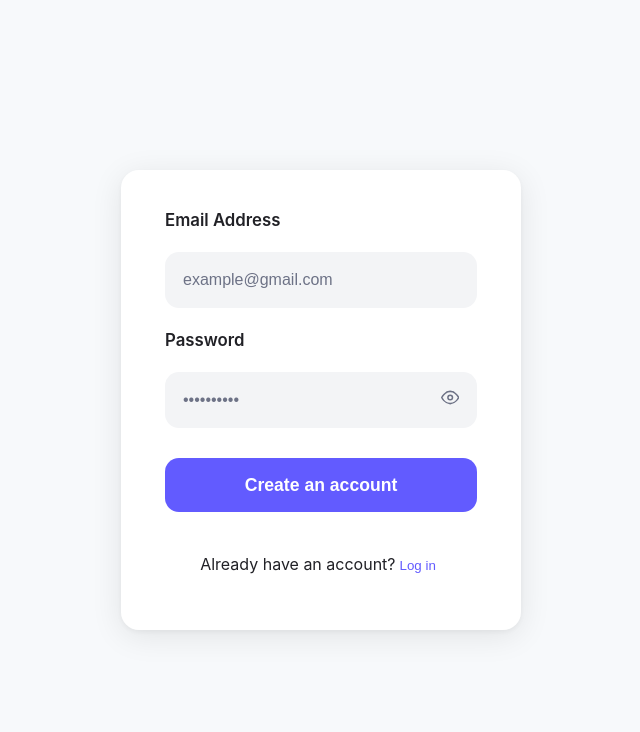
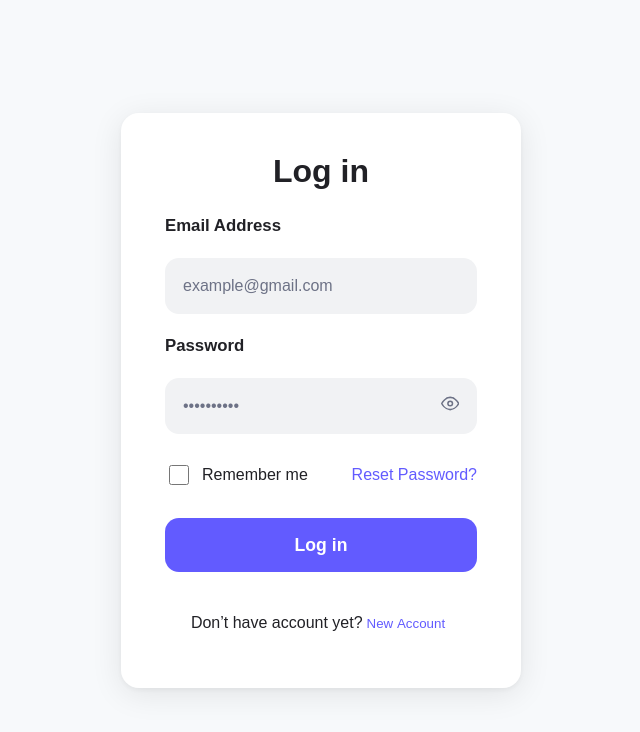
Before and after one commit to laughinme/financial-work, a React (Vite) app in the folder frontend/: page / in a window 1280 px wide. Shown: the top 732 px of the page, without its empty margins (319-959 px from the left). Built offline with nearby package versions, Linux system fonts and the light colour scheme.

Commit message:
reset func
-added reset react comp
-changed design

```diff
--- a/frontend/src/auth/log/log.css
+++ b/frontend/src/auth/log/log.css
@@ -1,38 +1,190 @@
-.container{
-    border: solid 2px;
-    width: 300px;
-    height: 300px;
-    border-radius: 15px ;
+
+:root {
+    --primary:      #625bff;
+    --border:       #d7dbe8;
+    --text:         #212126;
+    --label:        #212126;
+    --placeholder:  #6d7286;
+    --bg-input:     #f1f2f4;
   }
-.regplace{
-    display: grid;
-    gap: 20px;
-    justify-content: center;
 
 
+  @import url('https://fonts.googleapis.com/css2?family=Poppins:wght@400;500;600;700&display=swap');
+
+
+  * { box-sizing: border-box; }
+
+  body {
+    background: #f7f9fb;
+    font-family: 'Poppins', Arial, sans-serif;
+    margin: 0;
+    min-height: 100vh;
+    display: flex;
+    align-items: center;
+    justify-content: center;
+    overflow-x: hidden;
   }
-.btns{
-    display: grid;
+
+
+  @keyframes card-enter {
+    0%   { opacity: 0; transform: translateY(40px) scale(.97); }
+    100% { opacity: 1; transform: translateY(0)    scale(1);   }
+  }
+  @keyframes btn-hover {
+    0%   { transform: translateY(0)  scale(1);   }
+    100% { transform: translateY(-2px) scale(1.04); }
+  }
+
+
+  .login-card {
+    background: #fff;
+    width: 400px;
+    padding: 40px 44px;
+    border-radius: 18px;
+    box-shadow: 0 6px 32px rgba(0,0,0,.09), 0 2px 6px rgba(0,0,0,.05);
+    display: flex;
+    flex-direction: column;
+    gap: 22px;
+    animation: card-enter .6s cubic-bezier(.16,1,.3,1) both;
+  }
+
+
+  .form-title {
+    font-size: 2rem;
+    font-weight: 600;
+    color: var(--text);
+    margin: 0 0 4px 0;
+    text-align: center;
+  }
+
+
+  .field-label {
+    font-size: 1.05rem;
+    font-weight: 600;
+    color: var(--label);
+  }
+
+
+  .input-wrapper { position: relative; }
+
+  .input-wrapper input {
+    width: 100%;
+    height: 56px;
+    padding: 0 18px;
+    font-size: 1rem;
+    color: var(--text);
+    background: var(--bg-input);
+    border: none;
+    border-radius: 14px;
+    outline: none;
+    transition: box-shadow .18s, background .18s;
+  }
+  .input-wrapper input::placeholder { color: var(--placeholder); }
+  .input-wrapper input:focus {
+    background: #fff;
+    box-shadow: 0 0 0 3px var(--primary);
+  }
+
+  .password .toggle-pass {
+    position: absolute;
+    right: 18px;
+    top: 50%;
+    transform: translateY(-50%);
+    background: none;
+    border: none;
+    font-size: 1.15rem;
+    color: #6d7286;
+    cursor: pointer;
+    padding: 0;
+    transition: transform .25s;
+  }
+  .password .toggle-pass:hover { transform: translateY(-50%) rotate(180deg); }
+
+
+  .options-row {
+    display: flex;
+    justify-content: space-between;
+    align-items: center;
+    margin-top: 6px;
+  }
+  .remember {
+    display: flex;
+    align-items: center;
     gap: 10px;
+    font-size: 1rem;
+    color: var(--text);
   }
-.email{
-    width: 200px;
+  .remember input {
+    width: 20px;
     height: 20px;
+    border: 2px solid var(--text);
+    border-radius: 4px;
+    accent-color: var(--primary);
+    cursor: pointer;
   }
-.header{
+  .reset {
+    background: none;
+    border: none;
+    color: var(--primary);
+    font-size: 1rem;
+    cursor: pointer;
+    padding: 0;
+  }
+
+
+  .primary-btn {
+    margin-top: 8px;
+    height: 54px;
+    width: 100%;
+    border: none;
+    border-radius: 14px;
+    background: var(--primary);
+    color: #fff;
+    font-size: 1.1rem;
+    font-weight: 600;
+    cursor: pointer;
+    transition: transform .18s, opacity .16s, box-shadow .18s;
+  }
+  .primary-btn:hover {
+    animation: btn-hover .18s forwards;
+    box-shadow: 0 6px 20px rgba(98,91,255,.28);
+  }
+  .primary-btn:active { transform: translateY(0) scale(.96); }
+
+
+  .footer {
+    margin-top: 20px;
+    text-align: center;
+    font-size: 1rem;
+    color: var(--text);
+  }
+  .footer .link {
+    background: none;
+    border: none;
+    color: var(--primary);
+    font-weight: 500;
+    cursor: pointer;
+    padding-left: 4px;
+    transition: color .15s;
+  }
+  .footer .link:hover { color: #4338ff; }
+
+
+  .qr-block {
     display: flex;
-    justify-content: center;
+    flex-direction: column;
+    align-items: center;
+    gap: 10px;
+    margin-top: 6px;
   }
-.login{
-    border-radius: 5px;
-    background-color: white;
-    color: black;
-
+  .qr-label {
+    font-size: 1rem;
+    font-weight: 500;
+    color: var(--text);
   }
-.reg{
-    background-color: black;
-    color: white;
-    border-radius: 5px;
-    border: 0;
-    height: 25px;
+  .qr-secret {
+    font-size: .82rem;
+    color: var(--placeholder);
+    word-break: break-all;
+    text-align: center;
   }
--- a/frontend/src/auth/log/log.jsx
+++ b/frontend/src/auth/log/log.jsx
@@ -1,11 +1,12 @@
 import React, { useState } from 'react';
 import { FiEye, FiEyeOff } from 'react-icons/fi';
-import './Log.css';
+import './log.css';
 
-function Log({ onSwitch }) {
-  const [email, setEmail] = useState('');
-  const [password, setPassword] = useState('');
-  const [showPass, setShowPass] = useState(false);
+
+function Log({ onSwitch, onReset }) {
+  const [email, setEmail]   = useState('');
+  const [password, setPass] = useState('');
+  const [showPass, setShow] = useState(false);
 
   const handleSubmit = e => {
     e.preventDefault();
@@ -15,6 +16,9 @@ function Log({ onSwitch }) {
   return (
     <form className="login-card" onSubmit={handleSubmit}>
 
+      <h1 className="form-title">Log in</h1>
+
+
       <label className="field-label" htmlFor="email">Email Address</label>
       <div className="input-wrapper">
         <input
@@ -23,8 +27,10 @@ function Log({ onSwitch }) {
           placeholder="example@gmail.com"
           value={email}
           onChange={e => setEmail(e.target.value)}
+          required
         />
       </div>
+
 
       <label className="field-label" htmlFor="password">Password</label>
       <div className="input-wrapper password">
@@ -33,12 +39,13 @@ function Log({ onSwitch }) {
           type={showPass ? 'text' : 'password'}
           placeholder="••••••••••"
           value={password}
-          onChange={e => setPassword(e.target.value)}
+          onChange={e => setPass(e.target.value)}
+          required
         />
         <button
           type="button"
           className="toggle-pass"
-          onClick={() => setShowPass(!showPass)}
+          onClick={() => setShow(!showPass)}
           aria-label={showPass ? 'Hide password' : 'Show password'}
         >
           {showPass ? <FiEyeOff /> : <FiEye />}
@@ -52,7 +59,13 @@ function Log({ onSwitch }) {
           <span>Remember me</span>
         </label>
 
-        <button type="button" className="reset">Reset Password?</button>
+        <button
+          type="button"
+          className="reset"
+          onClick={onReset}
+        >
+          Reset Password?
+        </button>
       </div>
 
 
@@ -61,7 +74,13 @@ function Log({ onSwitch }) {
 
       <p className="footer">
         Don’t have account yet?
-        <button type="button" className="link" onClick={onSwitch}> New Account</button>
+        <button
+          type="button"
+          className="link"
+          onClick={onSwitch}
+        >
+          New&nbsp;Account
+        </button>
       </p>
     </form>
   );
--- /dev/null
+++ b/frontend/src/auth/log/reset.jsx
@@ -0,0 +1,34 @@
+import React, { useState } from 'react';
+import './log.css';
+
+function Reset({ onBack }) {
+  const [email, setEmail] = useState('');
+
+  const handleReset = e => {
+    e.preventDefault();
+    alert(`Ссылка для сброса пароля отправлена на ${email}`);
+    onBack();
+  };
+
+  return (
+    <form className="login-card" onSubmit={handleReset}>
+      <h1 className="form-title">Recover</h1>
+
+      <label className="field-label" htmlFor="email">Email Address</label>
+      <div className="input-wrapper">
+        <input
+          id="email"
+          type="email"
+          placeholder="example@gmail.com"
+          value={email}
+          onChange={e => setEmail(e.target.value)}
+          required
+        />
+      </div>
+
+      <button type="submit" className="primary-btn">Reset Your Password</button>
+    </form>
+  );
+}
+
+export default Reset;
--- a/frontend/src/auth/reg/reg.css
+++ b/frontend/src/auth/reg/reg.css
@@ -1,148 +1,190 @@
 
 :root {
-    --primary: #625bff;
-    --border:  #d7dbe8;
-    --text:    #212126;
-    --label:   #212126;
-    --placeholder: #6d7286;
-    --bg-input: #f3f4f6;
-  }
-
-  @import url('https://fonts.googleapis.com/css2?family=Inter:wght@400;500;600;700&display=swap');
-
-  *{box-sizing:border-box;}
-
-  body{
-    background:#f7f9fb;
-    font-family:'Inter',Arial,sans-serif;
-    margin:0;
-    min-height:100vh;
-    display:flex;
-    align-items:center;
-    justify-content:center;
-    overflow-x:hidden;
+  --primary:      #625bff;
+  --border:       #d7dbe8;
+  --text:         #212126;
+  --label:        #212126;
+  --placeholder:  #6d7286;
+  --bg-input:     #f1f2f4;
 }
 
 
-  @keyframes card-enter{
-    0%  {opacity:0; transform:translateY(40px) scale(.97);}
-    100%{opacity:1; transform:translateY(0)    scale(1);}
-  }
-  @keyframes btn-hover{
-    0%  {transform:translateY(0)  scale(1);}
-    100%{transform:translateY(-2px) scale(1.04);}
+@import url('https://fonts.googleapis.com/css2?family=Poppins:wght@400;500;600;700&display=swap');
+
+
+* { box-sizing: border-box; }
+
+body {
+  background: #f7f9fb;
+  font-family: 'Poppins', Arial, sans-serif;
+  margin: 0;
+  min-height: 100vh;
+  display: flex;
+  align-items: center;
+  justify-content: center;
+  overflow-x: hidden;
 }
 
 
-  .login-card{
-    background:#fff;
-    width:400px;
-    padding:40px 44px;
-    border-radius:18px;
-    box-shadow:0 6px 32px rgba(0,0,0,.09),0 2px 6px rgba(0,0,0,.05);
-    display:flex;
-    flex-direction:column;
-    gap:22px;
-
-
-    animation:card-enter .6s cubic-bezier(.16,1,.3,1) both;
+@keyframes card-enter {
+  0%   { opacity: 0; transform: translateY(40px) scale(.97); }
+  100% { opacity: 1; transform: translateY(0)    scale(1);   }
+}
+@keyframes btn-hover {
+  0%   { transform: translateY(0)  scale(1);   }
+  100% { transform: translateY(-2px) scale(1.04); }
 }
 
 
-  .field-label{
-    font-size:1.05rem;
-    font-weight:600;
-    color:var(--label);
-  }
-
-  .input-wrapper{position:relative;}
-
-  .input-wrapper input{
-    width:100%;height:56px;
-    padding:0 18px;
-    font-size:1rem;
-    color:var(--text);
-    background:var(--bg-input);
-    border:none;
-    border-radius:14px;
-    outline:none;
-    transition:box-shadow .18s, background .18s;
-  }
-  .input-wrapper input::placeholder{color:var(--placeholder);}
-  .input-wrapper input:focus{
-    background:#fff;
-    box-shadow:0 0 0 3px var(--primary);
+.login-card {
+  background: #fff;
+  width: 400px;
+  padding: 40px 44px;
+  border-radius: 18px;
+  box-shadow: 0 6px 32px rgba(0,0,0,.09), 0 2px 6px rgba(0,0,0,.05);
+  display: flex;
+  flex-direction: column;
+  gap: 22px;
+  animation: card-enter .6s cubic-bezier(.16,1,.3,1) both;
 }
 
 
-  .password .toggle-pass{
-    position:absolute;
-    right:18px;top:50%;
-    transform:translateY(-50%);
-    background:none;border:none;
-    font-size:1.15rem;
-    color:#6d7286;
-    cursor:pointer;
-    padding:0;
-    transition:transform .25s;
+.form-title {
+  font-size: 2rem;
+  font-weight: 600;
+  color: var(--text);
+  margin: 0 0 4px 0;
+  text-align: center;
 }
-  .password .toggle-pass:hover{transform:translateY(-50%) rotate(180deg);}
 
 
-  .options-row{
-    display:flex;
-    justify-content:space-between;
-    align-items:center;
-    margin-top:6px;
-  }
-  .remember{
-    display:flex;align-items:center;gap:10px;
-    font-size:1rem;color:var(--text);
-  }
-  .remember input{
-    width:20px;height:20px;
-    border:2px solid var(--text);
-    border-radius:4px;
-    accent-color:var(--primary);
-    cursor:pointer;
-  }
-  .reset{
-    background:none;border:none;
-    color:var(--primary);
-    font-size:1rem;
-    cursor:pointer;padding:0;
+.field-label {
+  font-size: 1.05rem;
+  font-weight: 600;
+  color: var(--label);
 }
 
-  .primary-btn{
-    margin-top:8px;
-    height:54px;width:100%;
-    border:none;border-radius:14px;
-    background:var(--primary);
-    color:#fff;
-    font-size:1.1rem;font-weight:600;
-    cursor:pointer;
-    transition:transform .18s,opacity .16s,box-shadow .18s;
+
+.input-wrapper { position: relative; }
+
+.input-wrapper input {
+  width: 100%;
+  height: 56px;
+  padding: 0 18px;
+  font-size: 1rem;
+  color: var(--text);
+  background: var(--bg-input);
+  border: none;
+  border-radius: 14px;
+  outline: none;
+  transition: box-shadow .18s, background .18s;
 }
-  .primary-btn:hover{
-    animation:btn-hover .18s forwards;
-    box-shadow:0 6px 20px rgba(98,91,255,.28);
-  }
-  .primary-btn:active{
-    transform:translateY(0) scale(.96);
+.input-wrapper input::placeholder { color: var(--placeholder); }
+.input-wrapper input:focus {
+  background: #fff;
+  box-shadow: 0 0 0 3px var(--primary);
 }
 
-  .footer{
-    margin-top:20px;
-    text-align:center;
-    font-size:1rem;
-    color:var(--text);
+.password .toggle-pass {
+  position: absolute;
+  right: 18px;
+  top: 50%;
+  transform: translateY(-50%);
+  background: none;
+  border: none;
+  font-size: 1.15rem;
+  color: #6d7286;
+  cursor: pointer;
+  padding: 0;
+  transition: transform .25s;
 }
-  .footer .link{
-    background:none;border:none;
-    color:var(--primary);
-    font-weight:500;
-    cursor:pointer;
-    padding-left:4px;
-    transition:color .15s;
+.password .toggle-pass:hover { transform: translateY(-50%) rotate(180deg); }
+
+
+.options-row {
+  display: flex;
+  justify-content: space-between;
+  align-items: center;
+  margin-top: 6px;
 }
-  .footer .link:hover{color:#4338ff;}
+.remember {
+  display: flex;
+  align-items: center;
+  gap: 10px;
+  font-size: 1rem;
+  color: var(--text);
+}
+.remember input {
+  width: 20px;
+  height: 20px;
+  border: 2px solid var(--text);
+  border-radius: 4px;
+  accent-color: var(--primary);
+  cursor: pointer;
+}
+.reset {
+  background: none;
+  border: none;
+  color: var(--primary);
+  font-size: 1rem;
+  cursor: pointer;
+  padding: 0;
+}
+
+
+.primary-btn {
+  margin-top: 8px;
+  height: 54px;
+  width: 100%;
+  border: none;
+  border-radius: 14px;
+  background: var(--primary);
+  color: #fff;
+  font-size: 1.1rem;
+  font-weight: 600;
+  cursor: pointer;
+  transition: transform .18s, opacity .16s, box-shadow .18s;
+}
+.primary-btn:hover {
+  animation: btn-hover .18s forwards;
+  box-shadow: 0 6px 20px rgba(98,91,255,.28);
+}
+.primary-btn:active { transform: translateY(0) scale(.96); }
+
+
+.footer {
+  margin-top: 20px;
+  text-align: center;
+  font-size: 1rem;
+  color: var(--text);
+}
+.footer .link {
+  background: none;
+  border: none;
+  color: var(--primary);
+  font-weight: 500;
+  cursor: pointer;
+  padding-left: 4px;
+  transition: color .15s;
+}
+.footer .link:hover { color: #4338ff; }
+
+
+.qr-block {
+  display: flex;
+  flex-direction: column;
+  align-items: center;
+  gap: 10px;
+  margin-top: 6px;
+}
+.qr-label {
+  font-size: 1rem;
+  font-weight: 500;
+  color: var(--text);
+}
+.qr-secret {
+  font-size: .82rem;
+  color: var(--placeholder);
+  word-break: break-all;
+  text-align: center;
+}
--- a/frontend/src/auth/reg/reg.jsx
+++ b/frontend/src/auth/reg/reg.jsx
@@ -16,6 +16,9 @@ function Reg({ onSwitch }) {
 
   return (
     <form className="login-card" onSubmit={handleSave}>
+
+      <h1 className="form-title">Registration</h1>
+
 
       <label className="field-label" htmlFor="email">Email Address</label>
       <div className="input-wrapper">
@@ -54,7 +57,6 @@ function Reg({ onSwitch }) {
 
       <button type="submit" className="primary-btn">Create an account</button>
 
-
       <p className="footer">
         Already have an account?
         <button type="button" className="link" onClick={onSwitch}> Log&nbsp;in</button>
--- a/frontend/src/main.jsx
+++ b/frontend/src/main.jsx
@@ -1,22 +1,29 @@
 import React, { useState } from 'react'
 import { createRoot } from 'react-dom/client'
-import './auth.css'
 import Reg from './auth/reg/reg.jsx'
 import Log from './auth/log/log.jsx'
+import Reset from './auth/log/reset.jsx';
+function AuthSwitcher() {
+  const [mode, setMode] = useState('login');
 
+  return (
+    <div className="block">
+      {mode === 'login' && (
+        <Log
+          onSwitch={() => setMode('register')}
+          onReset={()  => setMode('reset')}
+        />
+      )}
 
-function AuthSwitcher() {
-    const [isLogin, setIsLogin] = useState(false);
+      {mode === 'register' && (
+        <Reg onSwitch={() => setMode('login')} />
+      )}
 
-    return (
-      <div className="block">
-        {isLogin ? (
-          <Log onSwitch={() => setIsLogin(false)} />
-        ) : (
-          <Reg onSwitch={() => setIsLogin(true)} />
-        )}
-      </div>
-    );
-  }
+      {mode === 'reset' && (
+        <Reset onBack={() => setMode('login')} />
+      )}
+    </div>
+  );
+}
 
-  createRoot(document.getElementById("root")).render(<AuthSwitcher />);
+createRoot(document.getElementById('root')).render(<AuthSwitcher />);
--- a/package.json
+++ b/package.json
@@ -1,7 +1,9 @@
 {
   "dependencies": {
+    "otplib": "^12.0.1",
     "react": "^19.1.0",
     "react-dom": "^19.1.0",
-    "react-icons": "^5.5.0"
+    "react-icons": "^5.5.0",
+    "react-qr-code": "^2.0.15"
   }
 }
```
Also changed, not shown: 1 other file (tests, documents, lock files or other folders). Lines whose indentation alone changed are shown as unchanged.
